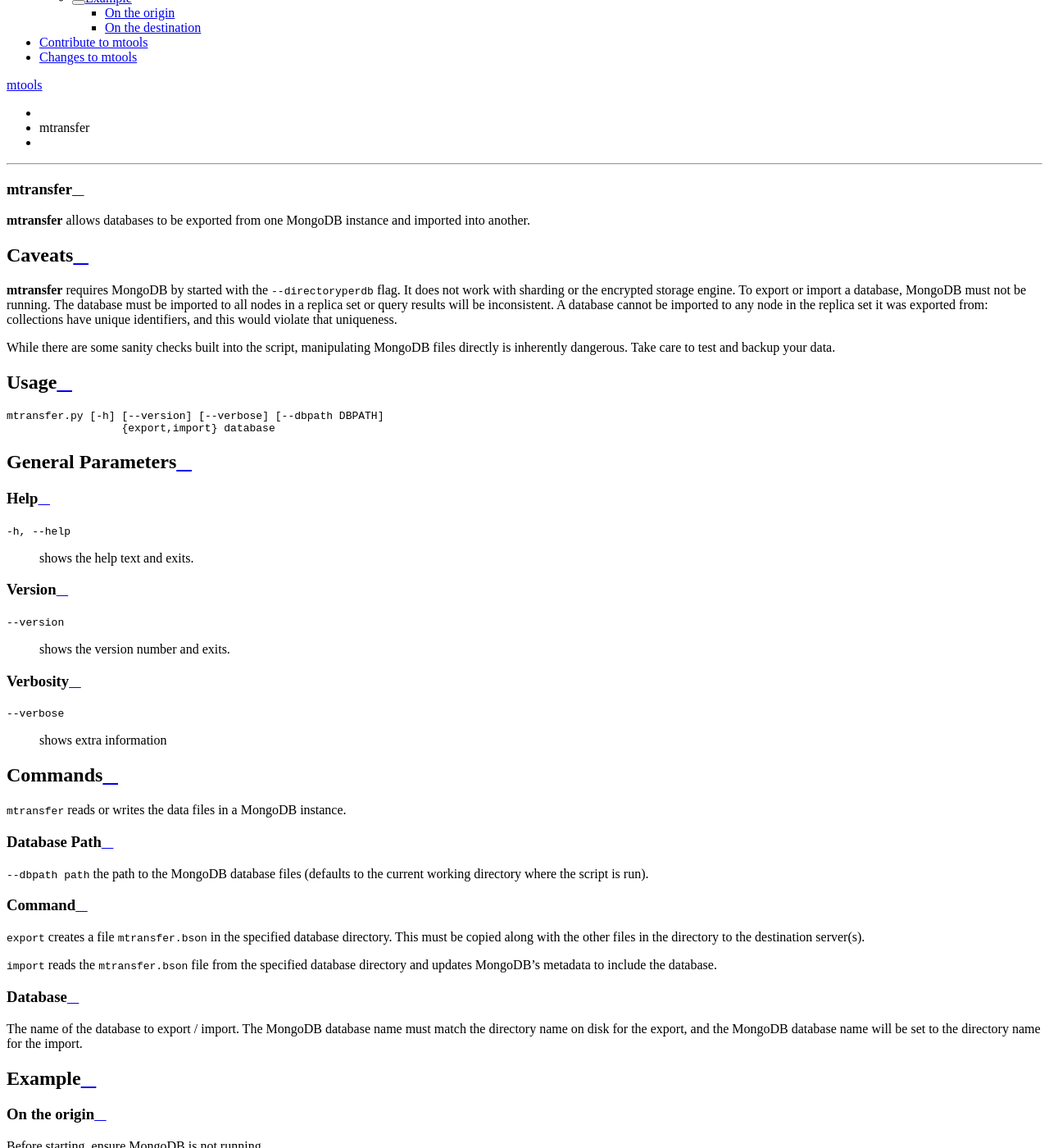
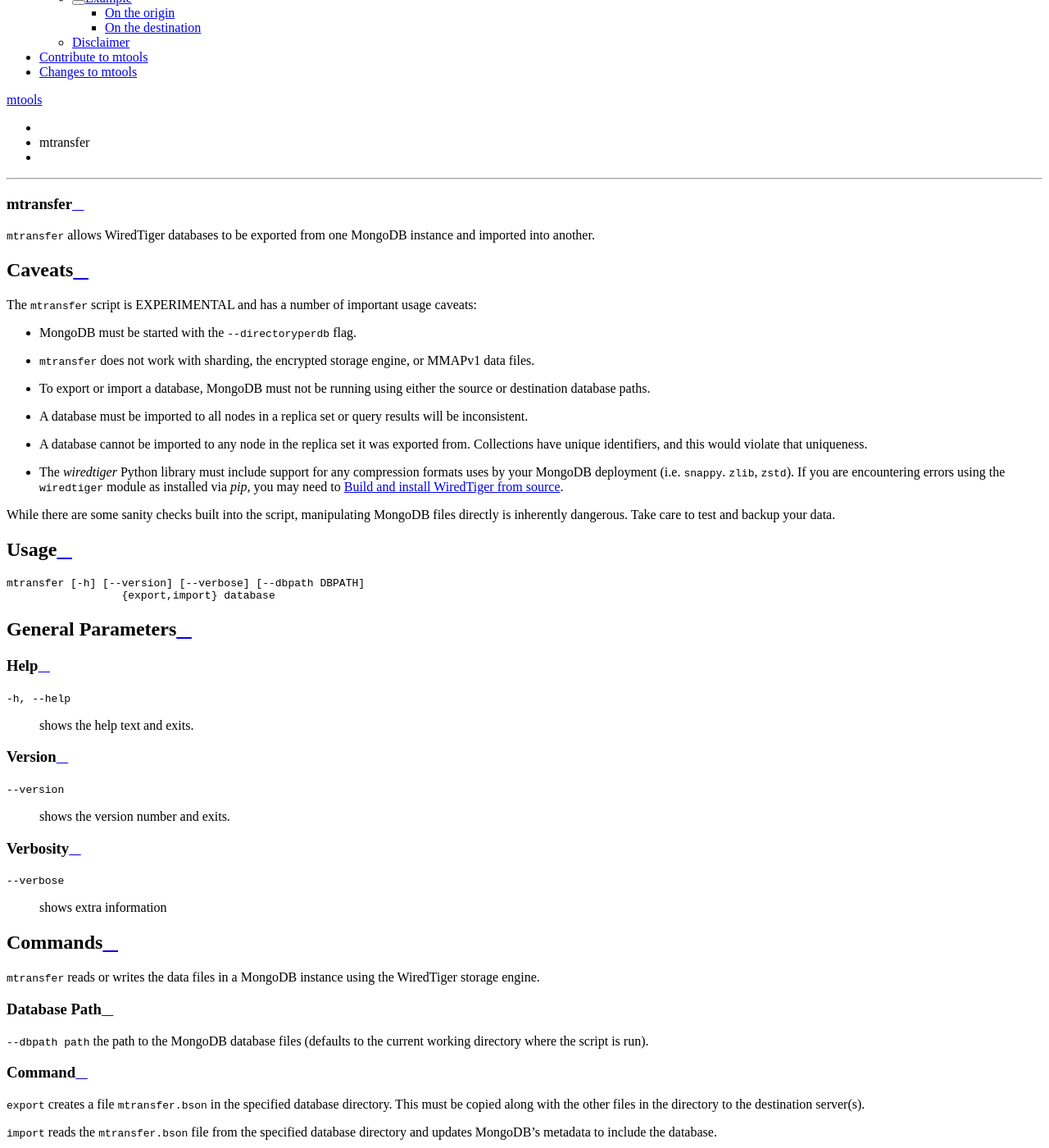
Before and after one commit to rueckstiess/mtools, a Sphinx documentation site: the page built from doc/mtransfer.rst, in a window 1280 px wide and 1400 px high, scrolled down 757 px. Shown: the whole window at 82% size. Built offline with Sphinx 7.4.7 and the Read the Docs theme 2.0.0, drawn with Linux system fonts in a browser that asks for light colours; some of the changed text lies outside the part shown.

Commit message:
Add more usage caveats and standard support disclaimer

```diff
--- a/doc/mtransfer.rst
+++ b/doc/mtransfer.rst
@@ -4,20 +4,29 @@
 mtransfer
 =========
 
-**mtransfer** allows databases to be exported from one MongoDB instance and
-imported into another.
+``mtransfer`` allows WiredTiger databases to be exported from one MongoDB
+instance and imported into another.
 
 
 Caveats
 ~~~~~~~
 
-**mtransfer** requires MongoDB by started with the ``--directoryperdb`` flag.
-It does not work with sharding or the encrypted storage engine.
-To export or import a database, MongoDB must not be running.
-The database must be imported to all nodes in a replica set or query results
-will be inconsistent. A database cannot be imported to any node in the replica
-set it was exported from: collections have unique identifiers, and this would
-violate that uniqueness.
+The ``mtransfer`` script is EXPERIMENTAL and has a number of important usage caveats:
+
+- MongoDB must be started with the ``--directoryperdb`` flag.
+- ``mtransfer`` does not work with sharding, the encrypted storage engine, or
+  MMAPv1 data files.
+- To export or import a database, MongoDB must not be running using either the
+  source or destination database paths.
+- A database must be imported to all nodes in a replica set or query results
+  will be inconsistent.
+- A database cannot be imported to any node in the replica set it was exported
+  from. Collections have unique identifiers, and this would violate that uniqueness.
+- The `wiredtiger` Python library must include support for any compression formats
+  uses by your MongoDB deployment (i.e. ``snappy``. ``zlib``, ``zstd``). If you are
+  encountering errors using the ``wiredtiger`` module as installed via `pip`,
+  you may need to `Build and install WiredTiger from source
+  <http://source.wiredtiger.com/develop/build-posix.html>`__.
 
 While there are some sanity checks built into the script, manipulating MongoDB
 files directly is inherently dangerous. Take care to test and backup your data.
@@ -27,7 +36,7 @@
 
 .. code-block:: bash
 
-  mtransfer.py [-h] [--version] [--verbose] [--dbpath DBPATH]
+  mtransfer [-h] [--version] [--verbose] [--dbpath DBPATH]
                     {export,import} database
 
 General Parameters
@@ -51,7 +60,8 @@
 Commands
 ~~~~~~~~
 
-``mtransfer`` reads or writes the data files in a MongoDB instance.
+``mtransfer`` reads or writes the data files in a MongoDB instance
+using the WiredTiger storage engine.
 
 Database Path
 -------------
@@ -73,7 +83,6 @@
 The name of the database to export / import.  The MongoDB database name
 must match the directory name on disk for the export, and the MongoDB
 database name will be set to the directory name for the import.
-
 
 Example
 ~~~~~~~
@@ -103,3 +112,12 @@
   mv olddb newdb
   # Import the database (with the new name)
   mtransfer import newdb
+
+Disclaimer
+~~~~~~~~~~
+
+This software is not supported by `MongoDB, Inc. <https://www.mongodb.com>`__
+under any of their commercial support subscriptions or otherwise. Any usage of
+mtools is at your own risk. Bug reports, feature requests and questions can be
+posted in the `Issues
+<https://github.com/rueckstiess/mtools/issues?state=open>`__ section on GitHub.
```
